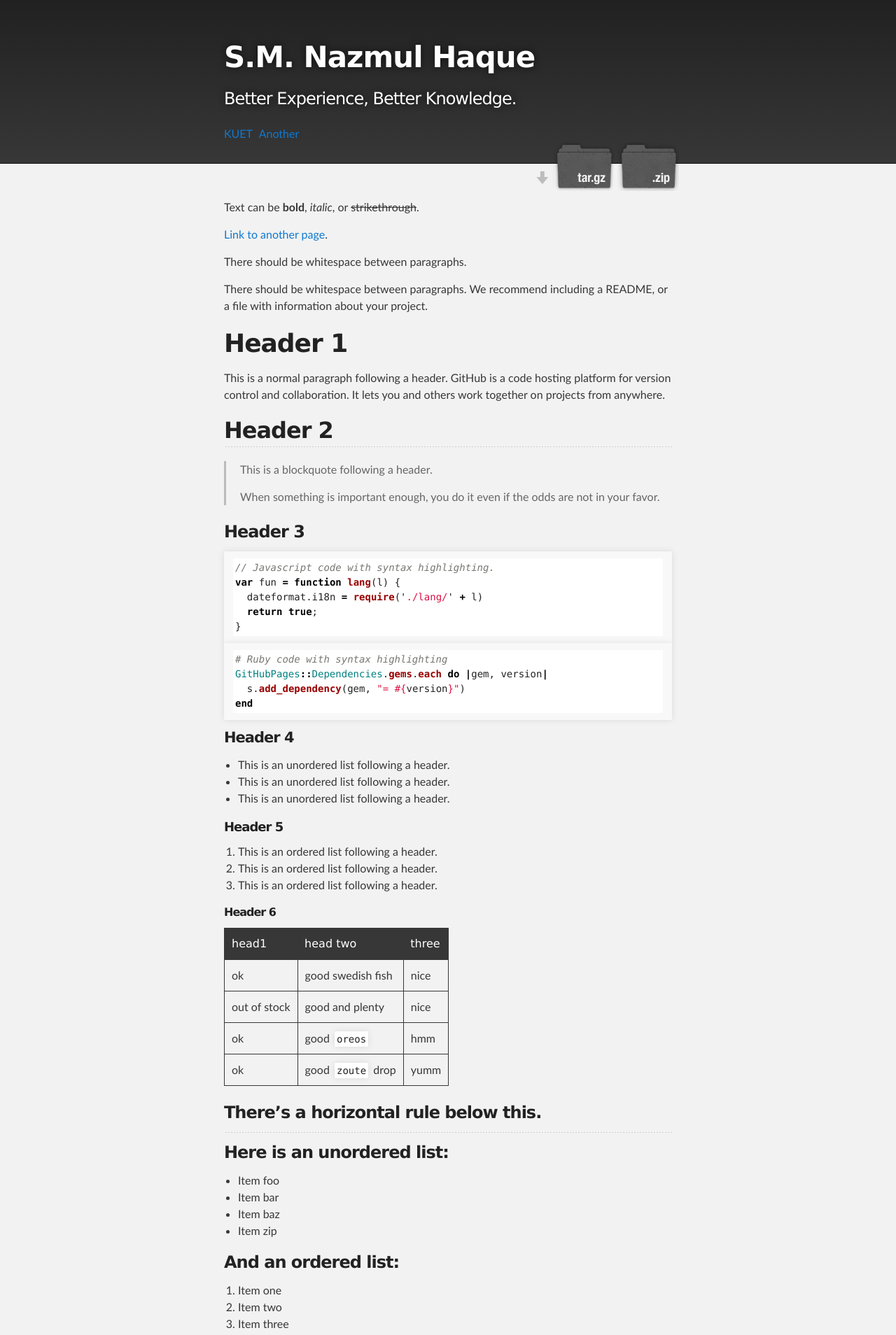
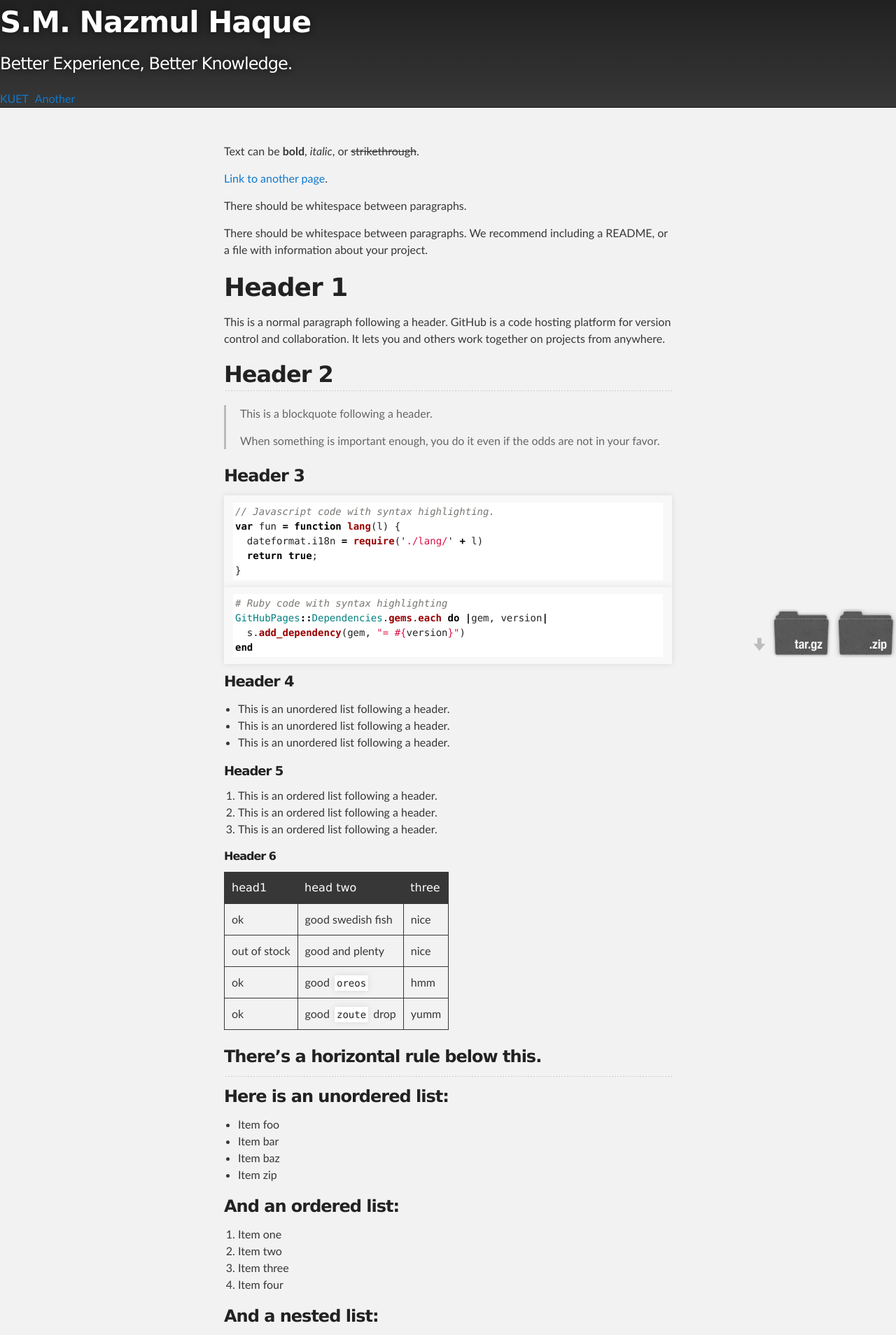
Before and after one commit to nazmul1501034/nazmul1501034.github.io, a Jekyll site: the page built from index.md, in a window 1280 px wide. Shown: the top 1908 px of the page at 70% size. Built offline with Jekyll 4.4.1, drawn with Linux system fonts in a browser that asks for light colours.

Commit message:
modified header class inner to page-header

```diff
--- a/_layouts/default.html
+++ b/_layouts/default.html
@@ -14,7 +14,7 @@
 
     <!-- HEADER -->
     <div id="header_wrap" class="outer">
-        <header class="inner">
+        <header class="page-header" role="banner">
           {% if site.github.is_project_page %}
             <a id="forkme_banner" href="{{ site.github.repository_url }}">| View on GitHub |</a>
           {% endif %}
```
